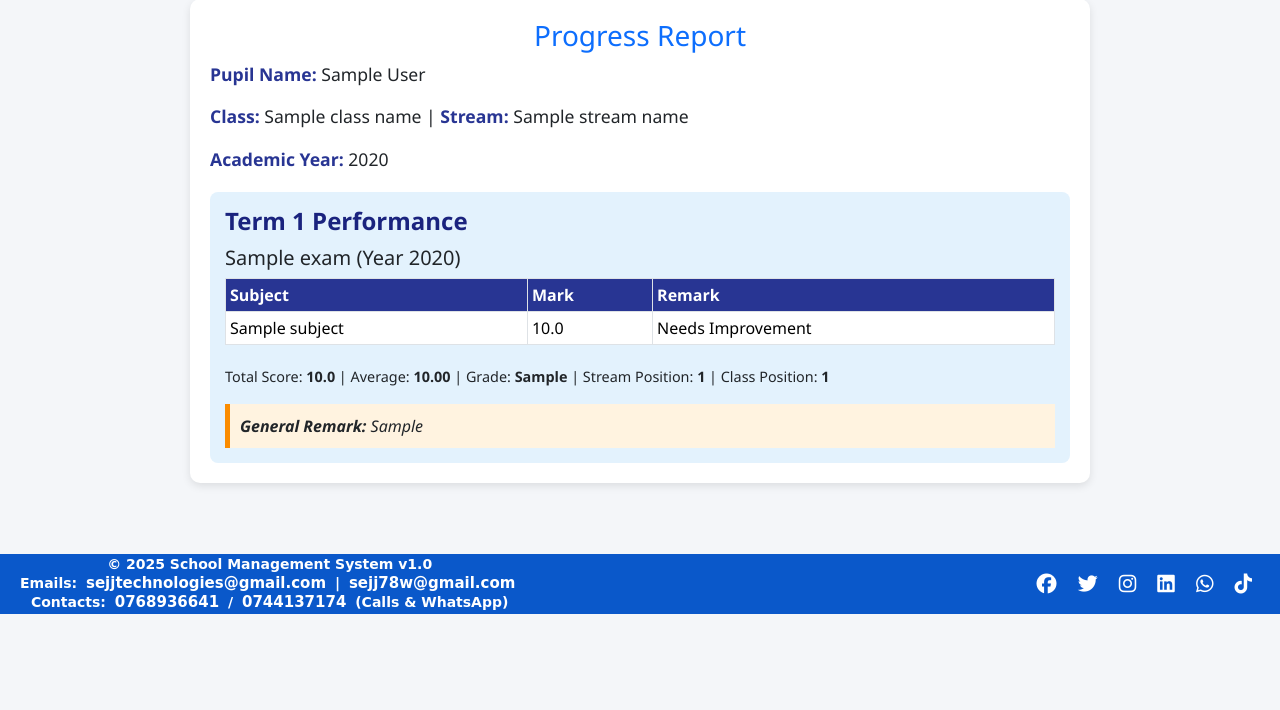
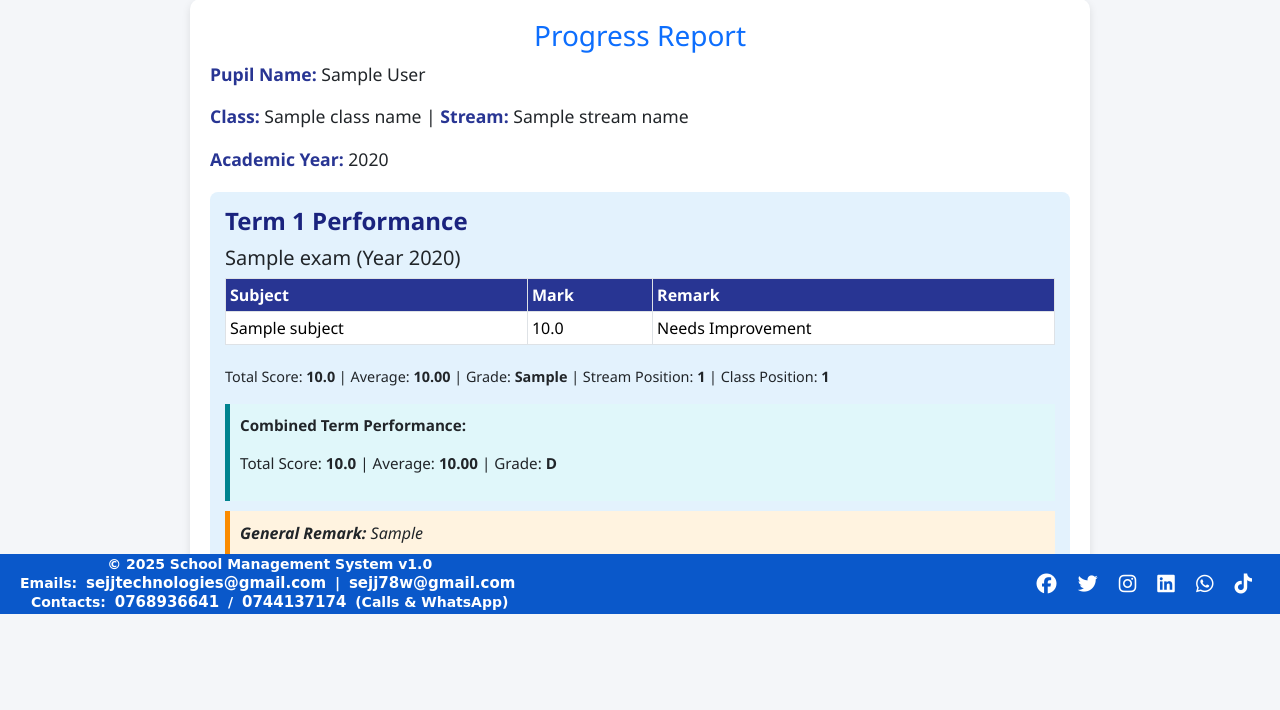
Before and after one commit to sejjtechnologies/school_management_system, a Flask app: template templates/teacher/reports.html in a window 1280 px wide. Shown: the part 186-896 px from the top of the page. Before the commit the page ends 800 px from the top, so only its background shows below. Run offline with Flask 3, Linux system fonts and the light colour scheme; tables that the repository leaves empty hold one stand-in row (values such as "Sample post"); the template is opened without the code that fills it: values that come from a table or form of the project are taken from there, most other values are stand-ins (such as "Sample title", 1, 10 or a date in 2020).

Commit message:
styling my reprt.html file

```diff
--- a/routes/teacher_manage_reports.py
+++ b/routes/teacher_manage_reports.py
@@ -65,7 +65,6 @@ def manage_pupils_reports():
         ).all()
         assigned_pupils.extend(pupils)
 
-    pupil_ids = [p.id for p in assigned_pupils]
     reports = []
 
     for pupil in assigned_pupils:
@@ -108,6 +107,7 @@ def manage_pupils_reports():
 
     db.session.commit()
 
+    # ✅ Assign positions
     for exam_id in set([r.exam_id for r in reports]):
         stream_reports = Report.query.join(Pupil).filter(
             Report.exam_id == exam_id,
@@ -126,6 +126,7 @@ def manage_pupils_reports():
 
     db.session.commit()
 
+    # ✅ Compute combined term performance
     for pupil in assigned_pupils:
         pupil_reports = Report.query.filter(Report.pupil_id == pupil.id).all()
         if not pupil_reports:
@@ -146,8 +147,11 @@ def manage_pupils_reports():
             avg_term_score = sum([r.average_score for r in term_reports]) / len(term_reports)
             general_remark = calculate_general_remark(avg_term_score)
 
+            # ✅ Attach combined term performance to each report in that term
             for r in term_reports:
                 r.general_remark = general_remark
+                r.combined_average = avg_term_score
+                r.combined_grade = calculate_grade(avg_term_score)
 
     db.session.commit()
 
--- a/templates/teacher/reports.html
+++ b/templates/teacher/reports.html
@@ -70,6 +70,13 @@
       margin-top: 5px;
       font-weight: 500;
       font-size: 0.9rem;
+    }
+    .combined-summary {
+      margin-top: 15px;
+      padding: 10px;
+      background: #e0f7fa;
+      border-left: 5px solid #00838f;
+      font-size: 0.95rem;
     }
     .general-remark {
       margin-top: 10px;
@@ -144,13 +151,13 @@
           <p><strong>Academic Year:</strong> {{ exams[0].year }}</p>
         {% endif %}
       </div>
-
-      {% for term in [1,2,3] %}
+            {% for term in [1,2,3] %}
         {% set term_exams = exams|selectattr("term","equalto",term)|list %}
         {% if term_exams %}
           <div class="term-section term-{{ term }}">
             <h4>Term {{ term }} Performance</h4>
 
+            <!-- Show Mid Term and End Term separately -->
             {% for exam in term_exams %}
               {% set exam_reports = reports|selectattr("exam_id","equalto",exam.id)|selectattr("pupil_id","equalto",pupil.id)|list %}
               {% if exam_reports %}
@@ -200,8 +207,28 @@
               {% endif %}
             {% endfor %}
 
-            {% set term_reports = reports|selectattr("pupil_id","equalto",pupil.id)|selectattr("exam_id","in",term_exams|map(attribute="id")|list)|list %}
+            <!-- Combined Term Performance -->
+            {% set term_reports = reports
+                |selectattr("pupil_id","equalto",pupil.id)
+                |selectattr("exam_id","in",term_exams|map(attribute="id")|list)
+                |list %}
             {% if term_reports %}
+              {% set total_score = term_reports|map(attribute="total_score")|sum %}
+              {% set average_score = (term_reports|map(attribute="average_score")|sum) / term_reports|length %}
+              <div class="combined-summary">
+                <p><strong>Combined Term Performance:</strong></p>
+                <p>Total Score: <strong>{{ total_score }}</strong> |
+                   Average: <strong>{{ "%.2f"|format(average_score) }}</strong> |
+                   Grade: <strong>
+                     {% if average_score >= 80 %} A
+                     {% elif average_score >= 60 %} B
+                     {% elif average_score >= 40 %} C
+                     {% else %} D
+                     {% endif %}
+                   </strong>
+                </p>
+              </div>
+
               {% set general_remark = term_reports[0].general_remark %}
               <div class="general-remark">
                 <strong>General Remark:</strong> {{ general_remark }}
```
